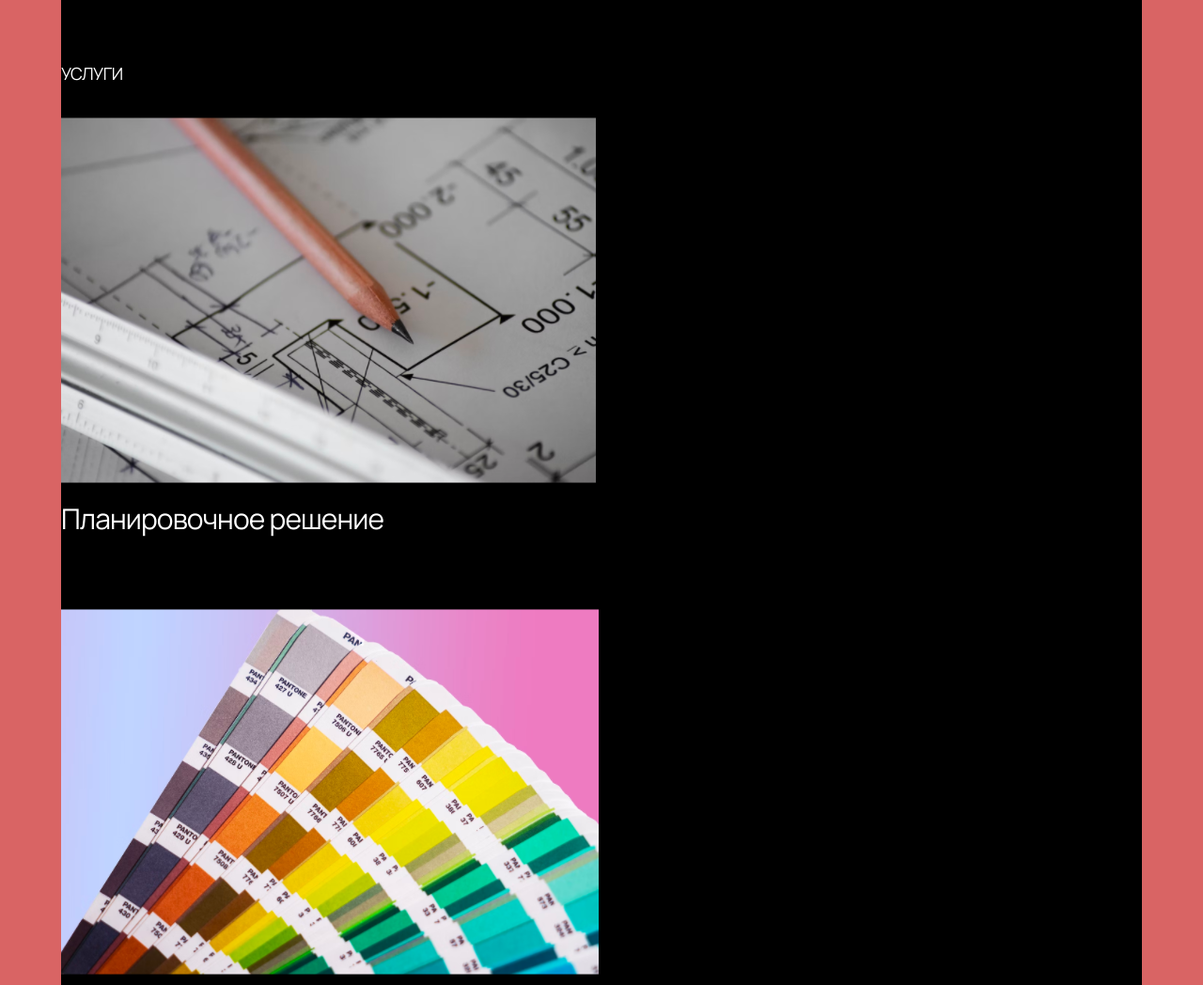
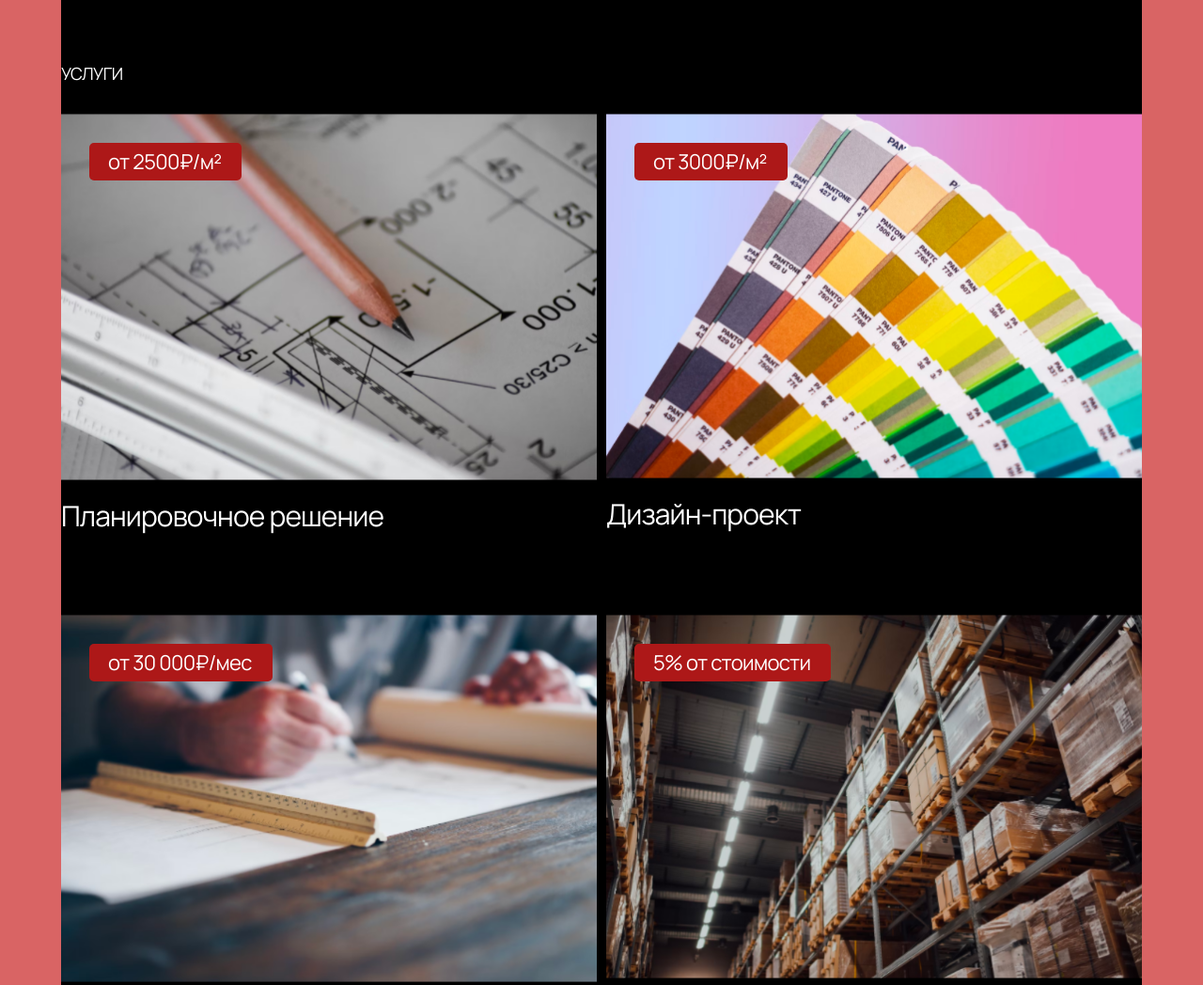
Before and after one commit to alekseygurenkov/metrika_adaptiv, a plain HTML site: page index.html in a window 1280 px wide. Shown: the part 3680-4728 px from the top of the page at 94% size. Drawn offline with Linux system fonts and the light colour scheme.

Commit message:
Update services.css

```diff
--- a/styles/services.css
+++ b/styles/services.css
@@ -1,15 +1,34 @@
 .services {
-    margin-top: 34px;
+    margin-top: 30px;
+    display: flex;
+    flex-wrap: wrap;
+    column-gap: 10px; /* растояние между колоннами */
+    row-gap: 85px; /* растояние между строками */
 }
 
-.services .service {
-    margin-top: 60px;
+.service {
+    width: 570px;
+    position: relative;
 }
 
-.services :first-child {
+.service__btn {
+    position: absolute;
+    left: 30px;
+    top: 31px;
+    padding: 5px 22px 5px 20px;
+    border-radius: 5px;
+    color: #ffffff;
+    font-size: 22px;
+    line-height: 30px;
+    background-color: #AD1818;
+
+}
+
+.sevices :first-child {
     margin-top: 0;
 }
 
 .service__image {
     margin-bottom: 15px;
+    width: 100%;
 }
```
